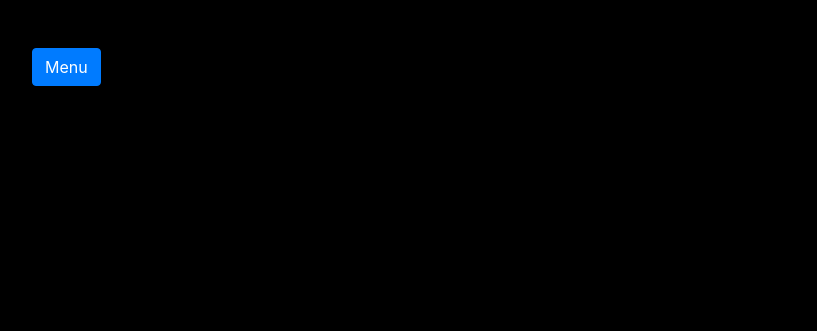
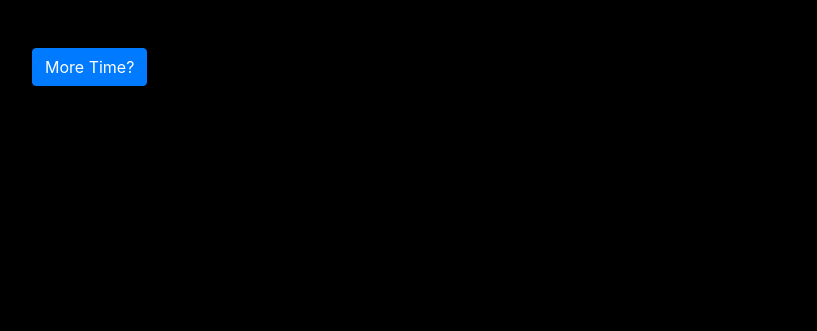
Before and after one commit to SHURIKENBEBE/got-time, a plain HTML site: page output.html in a window 1280 px wide. Shown: the top 331 px of the page, without its empty margins (16-833 px from the left). Drawn offline with nearby package versions, Linux system fonts and the light colour scheme; a web font is replaced by a local one.

Commit message:
modal update

```diff
--- a/output.html
+++ b/output.html
@@ -20,7 +20,7 @@
     <header>
 
         <button type="button" class="btn btn-primary" data-toggle="modal" data-target="#exampleModal"
-        data-whatever="@mdo">Menu</button>
+        data-whatever="@mdo">More Time?</button>
 
     <div class="modal fade" id="exampleModal" tabindex="-1" aria-labelledby="exampleModalLabel" aria-hidden="true">
         <div class="modal-dialog">
```
